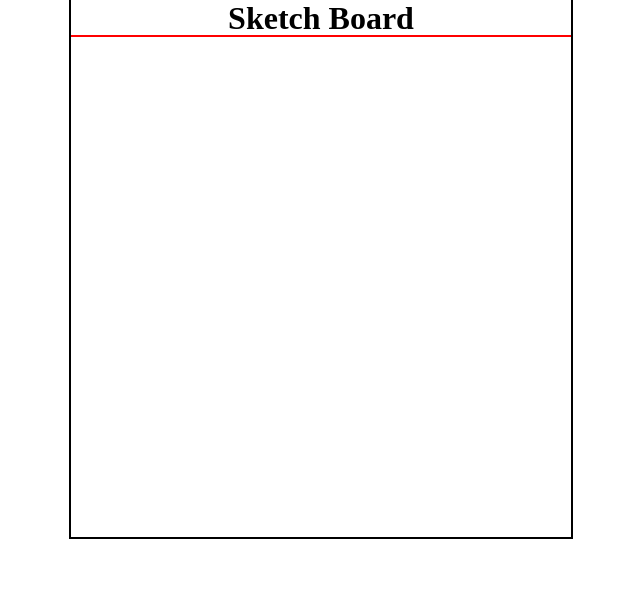
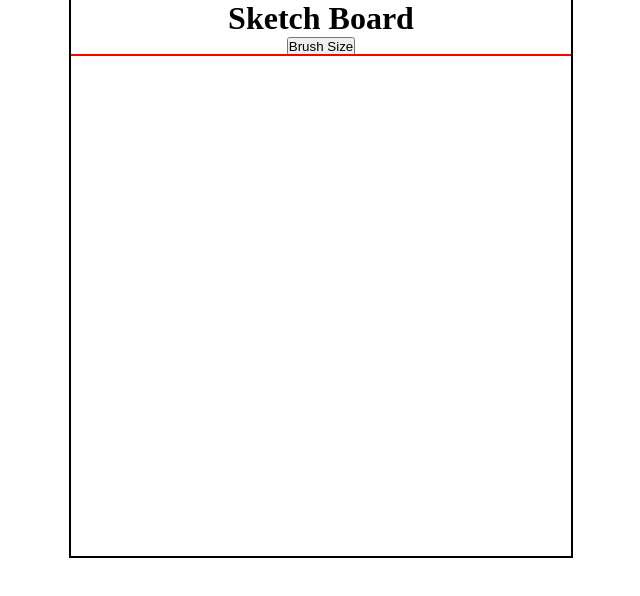
Before and after one commit to MiltonTomasino/etch-a-sketch, a plain HTML site: page index.html in a window 1280 px wide. Shown: the whole page, without its empty margins (319-959 px from the left). Drawn offline with Linux system fonts and the light colour scheme.

Commit message:
Allow the User to Change the size of the Brush
This new feature will prompt the user to change
the size of the brush while also limiting the size
to 2 <= size <= 100. This limitation is so that
performance isn't impacted if the desired size is
> 100.

```diff
--- a/index.html
+++ b/index.html
@@ -10,6 +10,7 @@
     <body>
         <div class="container">
             <div class="header"><h1>Sketch Board</h1></div>
+            <button onclick="openPrompt()">Brush Size</button>
             <div class="canvas"></div>
         </div>
     </body>
--- a/javascript.js
+++ b/javascript.js
@@ -1,14 +1,39 @@
+function populateCanvas(size) {
     let canvas = document.querySelector(".canvas");
+    let pixels = canvas.querySelectorAll("div");
+    pixels.forEach(pixel => pixel.remove());
     let header = document.querySelector(".header");
-let pixel = canvas.querySelectorAll("div");
+    let pixelSize = 500 / size;
 
     // fill the canvas with divs that act as pixels
     // also implement sketch function whenever mouse hovers over
-for (let i = 0; i < Math.pow(16, 2); i++) {
+    for (let i = 0; i < Math.pow(size, 2); i++) {
         let newDiv = document.createElement("div");
+        newDiv.style.width = `${pixelSize}px`;
+        newDiv.style.height = `${pixelSize}px`;
+        newDiv.style.flex = `0 0 ${pixelSize}px`
         newDiv.addEventListener("mouseover", () => {
             newDiv.style.backgroundColor = "black";
         })
         newDiv.classList.add("pixel");
         canvas.appendChild(newDiv);
     }
+}
+
+populateCanvas(16);
+
+function changePixelSize(size) {
+    populateCanvas(size);
+}
+
+// change the size of the brush size
+function openPrompt() {
+    let brushSize = prompt("Change the Size of the Brush: 2 <= brush size <= 100 ");
+    if (brushSize > 100) {
+        alert("Brush size too big!")
+    } else if (brushSize < 2) {
+        alert("Brush size too small!");
+    } else {
+        changePixelSize(brushSize)
+    }
+}
--- a/style.css
+++ b/style.css
@@ -17,7 +17,7 @@
     flex-wrap: wrap;
     width: 500px;
     height: 500px;
-    align-content: start;
+    align-content: flex-start;
 }
 
 .pixel {
```
Lines whose indentation alone changed are shown as unchanged.
